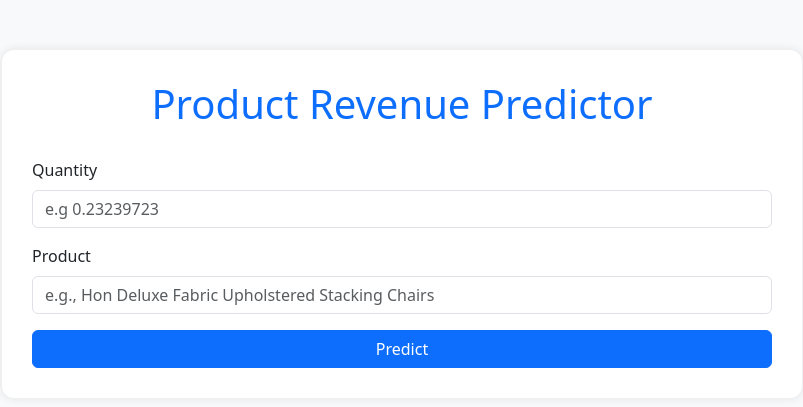
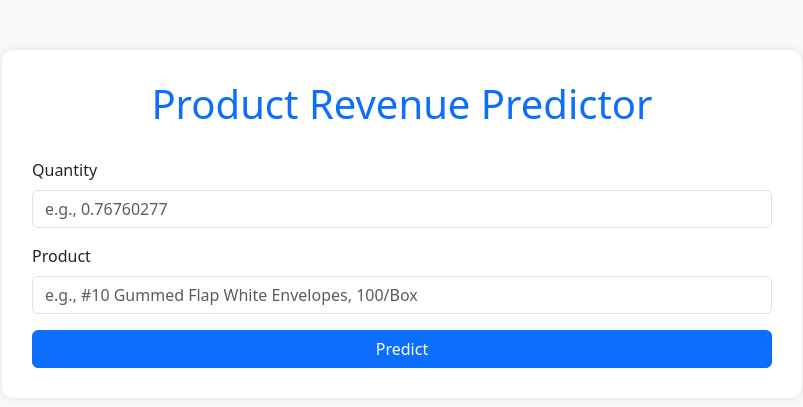
Before and after one commit to MuchiriKinyua/Denaco-Analytics, a Flask app: page / in a window 1280 px wide. Shown: the top 407 px of the page, without its empty margins (238-1041 px from the left). Run offline with Flask 3, Linux system fonts and the light colour scheme; parts of the project's set-up code (start-up, migrations or seed data) failed here and were passed over.

Commit message:
conclusions and recommendations

```diff
--- a/Task 8 Python/templates/index.html
+++ b/Task 8 Python/templates/index.html
@@ -33,12 +33,12 @@
         <form method="POST">
             <div class="mb-3">
                 <label for="quantity" class="form-label">Quantity</label>
-                <input type="number" name="quantity" step="any" placeholder="e.g 0.23239723" class="form-control" required>
+                <input type="number" name="quantity" step="any" placeholder="e.g., 0.76760277" class="form-control" required>
             </div>
 
             <div class="mb-3">
                 <label for="product" class="form-label">Product</label>
-                <input type="text" name="product" class="form-control" list="product-list" placeholder="e.g., Hon Deluxe Fabric Upholstered Stacking Chairs" required>
+                <input type="text" name="product" class="form-control" list="product-list" placeholder="e.g., #10 Gummed Flap White Envelopes, 100/Box" required>
                 <datalist id="product-list">
                     {% for product in products %}
                         <option value="{{ product }}">
```
Also changed, not shown: Task 8 Python/Screenshot from 2025-04-15 19-34-08.png (added), 1 other file.
